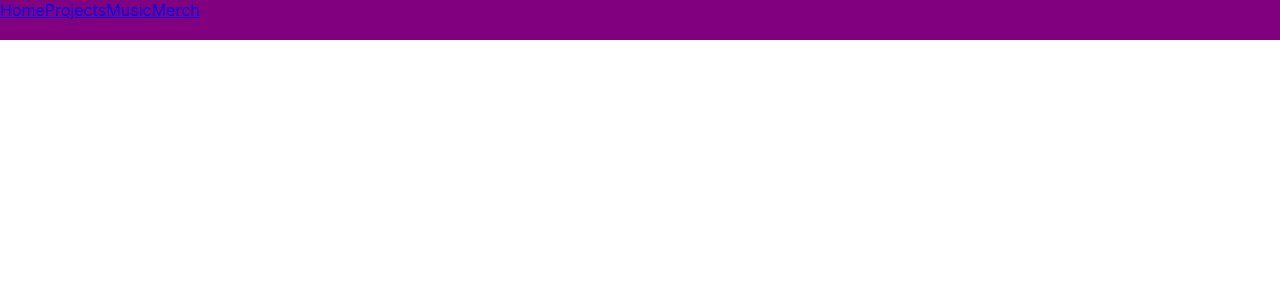
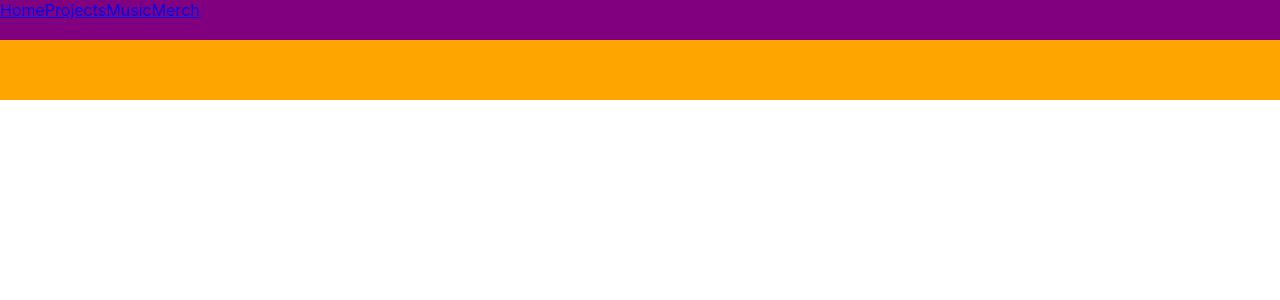
Before and after one commit to alschofield/portfolio, a React (Create React App) app: page / in a window 1280 px wide. Shown: the top 300 px of the page. Built offline with nearby package versions, Linux system fonts and the light colour scheme.

Commit message:
footer and container in pages

```diff
--- a/src/features/components/Container/Container.js
+++ b/src/features/components/Container/Container.js
@@ -4,12 +4,14 @@ import styled from 'styled-components'
 export default function Container(props) {
   const Item = styled.div`
     position: ${props => props.position || 'relative'};
-    display: ${props => props.display || 'block'};
+    display: ${props => props.display|| 'block'};
     width: ${props => props.width || '100%'};
     height: ${props => props.height || '100%'};
-    top: ${props => props.top || '0px'};
-    left: ${props => props.left || '0px'};
-    background: ${props => props.background || 'transparent'};
+    top: ${props => props.top || 'initial'};
+    left: ${props => props.left || 'initial'};
+    background: ${props => props.background || 'initial'};
+    padding-top: ${props => props.paddingTop || 'initial'};
+    z-index: ${props => props.zIndex || 'initial'};
   `;
 
   return (
--- a/src/features/main-components/footer/Footer.js
+++ b/src/features/main-components/footer/Footer.js
@@ -1,11 +1,16 @@
 import React from 'react';
+import Container from '../../components/Container/Container.js'
 // import styles from './Footer.module.css';
 
 export function Footer() {
+  const containerStyles = {
+    height: '60px',
+    background: 'orange'
+  }
 
   return (
-    <div>
+    <Container { ...containerStyles } >
 
-    </div>
+    </Container>
   );
 }
--- a/src/features/main-components/nav/Nav.js
+++ b/src/features/main-components/nav/Nav.js
@@ -10,7 +10,8 @@ export function Nav() {
     width: '100%',
     height: '40px',
     top: '0px',
-    left: '0px'
+    left: '0px',
+    zIndex: '1'
   }
 
   return (
--- a/src/features/pages/home/Home.js
+++ b/src/features/pages/home/Home.js
@@ -1,11 +1,14 @@
 import React from 'react';
-// import styles from './Home.module.css';
+import Container from '../../components/Container/Container';
 
 export function Home() {
+  const containerStyles = {
+    paddingTop: '40px'
+  }
 
   return (
-    <div>
+    <Container { ...containerStyles } >
 
-    </div>
+    </Container>
   );
 }
--- a/src/features/pages/music/Music.js
+++ b/src/features/pages/music/Music.js
@@ -1,11 +1,14 @@
 import React from 'react';
-// import styles from './Music.module.css';
+import Container from '../../components/Container/Container';
 
 export function Music() {
+  const containerStyles = {
+    paddingTop: '40px'
+  }
 
   return (
-    <div>
+    <Container { ...containerStyles } >
 
-    </div>
+    </Container>
   );
 }
--- a/src/features/pages/projects/Projects.js
+++ b/src/features/pages/projects/Projects.js
@@ -1,11 +1,14 @@
 import React from 'react';
-// import styles from './Projects.module.css';
+import Container from '../../components/Container/Container';
 
 export function Projects() {
+  const containerStyles = {
+    paddingTop: '40px'
+  }
 
   return (
-    <div>
+    <Container { ...containerStyles } >
 
-    </div>
+    </Container>
   );
 }
```
Also changed, not shown: src/features/main-components/footer/Footer.module.css (deleted), src/features/pages/home/Home.module.css (deleted), src/features/pages/music/Music.module.css (deleted), src/features/pages/projects/Projects.module.css (deleted).
